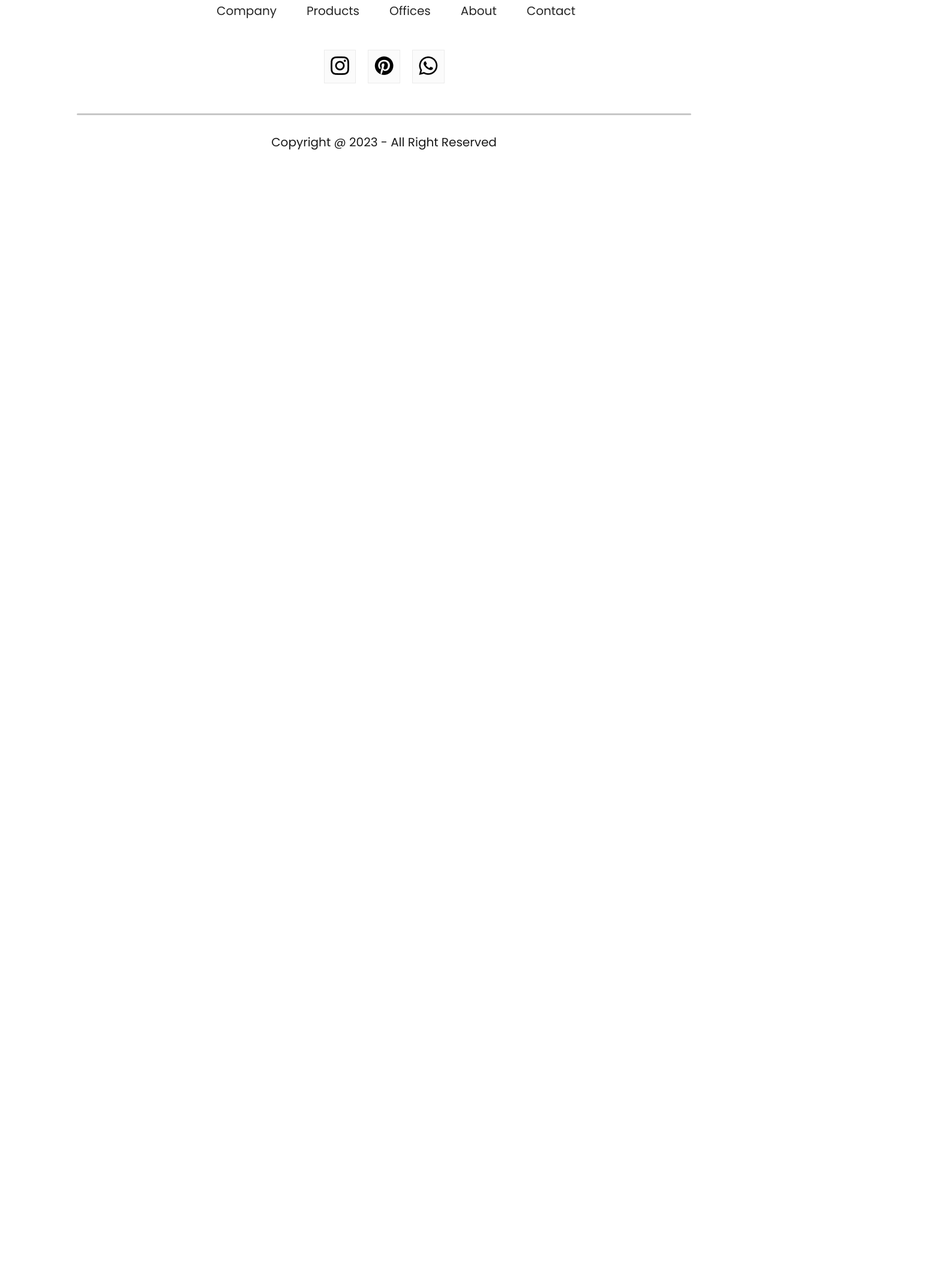
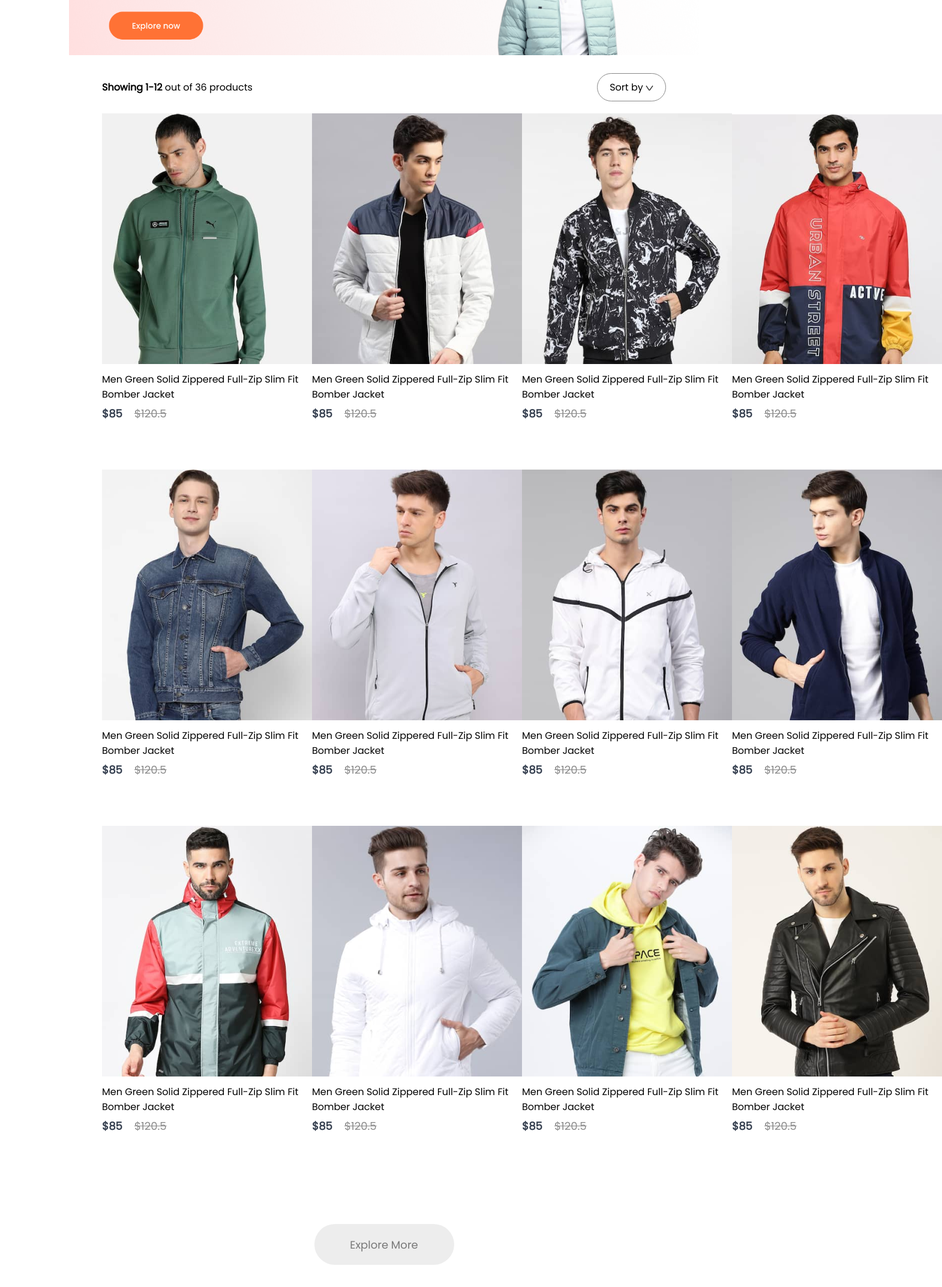
Before and after one commit to JoseLumbantobing/E-Shop, a React (Create React App) app: page /men in a window 1280 px wide. Shown: the part 260-2406 px from the top of the page at 60% size, 1570 px wide, since content can reach past the window. Before the commit the page ends 800 px from the top, so only its background shows below. Built offline with nearby package versions, Linux system fonts and the light colour scheme; a web font is replaced by a local one.

Commit message:
Creating shop category page for all categories and pass data using context

```diff
--- a/src/App.js
+++ b/src/App.js
@@ -7,6 +7,9 @@ import Product from './Pages/Product';
 import Cart from './Pages/Cart';
 import Login_Sign from './Pages/Login_Sign';
 import Footer from './Components/Footer/Footer';
+import men_banner from './Components/Assets/banner_mens.png'
+import women_banner from './Components/Assets/banner_women.png'
+import kid_banner from './Components/Assets/banner_kids.png'
 
 function App() {
   return (
@@ -15,9 +18,9 @@ function App() {
         <Navbar />
         <Routes>
           <Route path='/' element={<Shop />} />
-          <Route path='/men' element={<Category category="men" />} />
-          <Route path='/women' element={<Category category="women" />} />
-          <Route path='/kids' element={<Category category="kids" />} />
+          <Route path='/men' element={<Category banner={men_banner} category="men" />} />
+          <Route path='/women' element={<Category banner={women_banner} category="women" />} />
+          <Route path='/kids' element={<Category banner={kid_banner} category="kid" />} />
           <Route path='/product' element={<Product />}>
             <Route path=':productId' element={<Product />} />
           </Route>
--- /dev/null
+++ b/src/Pages/CSS/Category.css
@@ -0,0 +1,43 @@
+.shopCategory-banner {
+    display: block;
+    margin: 30px auto;
+    width: 82%;
+}
+
+.shopCategory-indexSort {
+    display: flex;
+    margin: 0px 170px;
+    justify-content: space-between;
+    align-items: center;
+}
+
+.shopCategory-indexSort p span {
+    font-weight: 600;
+}
+
+.shopCategory-sort {
+    padding: 10px 20px;
+    border-radius: 40px;
+    border: 1px solid #888;
+}
+
+.shopCategory-products {
+    margin: 20px 170px;
+    display: grid;
+    grid-template-columns: repeat(4, 1fr);
+    row-gap: 80px;
+}
+
+.shopCategory-loadmore {
+    display: flex;
+    justify-content: center;
+    align-items: center;
+    margin: 150px auto;
+    width: 233px;
+    height: 68px;
+    border-radius: 75px;
+    background: #ededed;
+    color: #787878;
+    font-size: 18px;
+    font-weight: 500;
+}
--- a/src/Pages/Category.jsx
+++ b/src/Pages/Category.jsx
@@ -1,8 +1,37 @@
 import React from 'react'
+import { useContext } from 'react'
+import { ShopContext } from '../Context/ShopContext'
+import './CSS/Category.css'
+import dropdown_icon from '../Components/Assets/dropdown_icon.png'
+import Item from '../Components/Item/Item'
 
-const Category = () => {
+const Category = (props) => {
+  const {all_product} = useContext(ShopContext);
   return (
-    <div>Category</div>
+    <div className='shop-category'>
+      <img className='shopCategory-banner' src={props.banner} alt="" />
+      <div className="shopCategory-indexSort">
+        <p>
+          <span>Showing 1-12</span> out of 36 products
+        </p>
+        <div className="shopCategory-sort">
+          Sort by <img src={dropdown_icon} alt="" />
+        </div>
+      </div>
+      <div className="shopCategory-products">
+        {all_product.map((item, i) => {
+          if (props.category === item.category) {
+            return <Item key={i} id={item.id} name={item.name} image={item.image} new_price={item.new_price} old_price={item.old_price} />
+          }
+          else {
+            return null;
+          }
+        })}
+      </div>
+      <div className="shopCategory-loadmore">
+        Explore More
+      </div>
+    </div>
   )
 }
 
```
